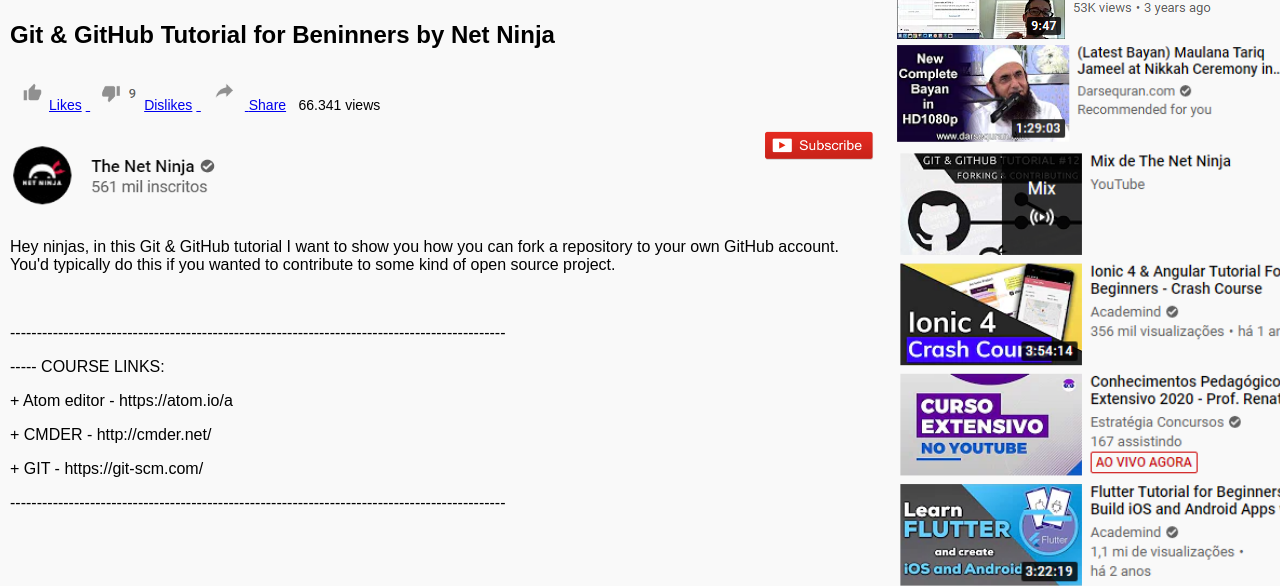
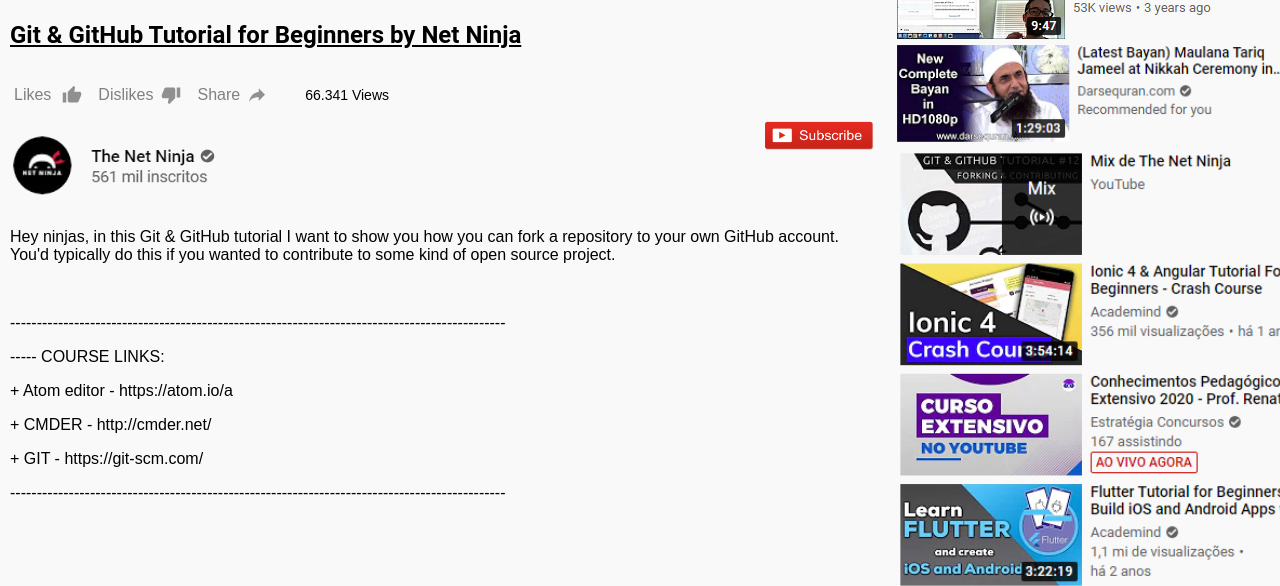
Before and after one commit to anapdh/youtube-clone, a plain HTML site: page youtube-homepage.html in a window 1280 px wide. Shown: the part 461-1047 px from the top of the page. Drawn offline with Linux system fonts and the light colour scheme.

Commit message:
new classes added and underlined h1

```diff
--- a/styles.css
+++ b/styles.css
@@ -44,8 +44,14 @@ body {
   width: 50px;
 }
 
+section {
+  width: 100;
+}
+
 h1 {
-  width: 70%;
+  font-size: 24px;
+  font-family: Roboto, Arial, sans-serif;
+  text-decoration: underline;
 }
 
 iframe {
@@ -54,34 +60,39 @@ iframe {
 }
 
 ul {
+  width: 68%;
+  display: inline-flex;
+  align-items: center;
+  align-content: center;
   list-style-type: none;
   margin: 0;
   padding: 0;
 }
 
 li {
-  display: inline-block;
+  display: inline-flex;
+  align-content: center;
+  align-items: center;
   margin: 0;
   padding: 0;
   padding: 4px;
   font-size: 14px;
 }
 
-#dislikes {
-  width: 50px;
+.views {
+  margin-left: 20px;
+  justify-content: flex-end;
 }
 
-#likes {
-  width: 35px;
-  height: 35px;
+
+a {
+  text-decoration: none;
+  color: gray;
+  font-size: 16px;
 }
 
-#share-img {
-  width: 40px;
-}
-
-#views {
-  float: riht;
+#right-item {
+  float: right;
 }
 
 #subscribe-btn {
--- a/youtube-homepage.html
+++ b/youtube-homepage.html
@@ -25,16 +25,15 @@
 
   <section class="video-section">
     <iframe class="responsive-iframe" src="https://www.youtube.com/embed/HbSjyU2vf6Y" frameborder="0" allow="accelerometer; autoplay; clipboard-write; encrypted-media; gyroscope; picture-in-picture" allowfullscreen></iframe>
-      <h1>Git & GitHub Tutorial for Beninners by Net Ninja</h1>
+      <h1>Git & GitHub Tutorial for Beginners by Net Ninja</h1>
         <ul>
-          <li><a href="#">
-            <img id="likes" src="/assets/likes2.png" height=30 width=30>Likes</p></li>
-          <li><a href="#">
-            <img id="dislikes" src="/assets/dislikes.png">Dislikes</p></li>
-          <li>
-            <img id="share-img" src="/assets/share.png">
-            <a id="share" href="#">Share</a></li>
-          <li><p id="views" href="#">66.341 views</p></li>
+          <li><a href="#">Likes</a>
+            <img src="assets/1.png"></li>
+          <li><a href="#">Dislikes</a>
+            <img src="/assets/2.png"></li>
+          <li><a href="#">Share</a>
+             <img src="/assets/3.png"></li>
+          <li class="views"><p>66.341 Views</p></li>
         </ul>
   </section>
 
```
Also changed, not shown: assets/1.png (added), assets/2.png (added), assets/3.png (added).
